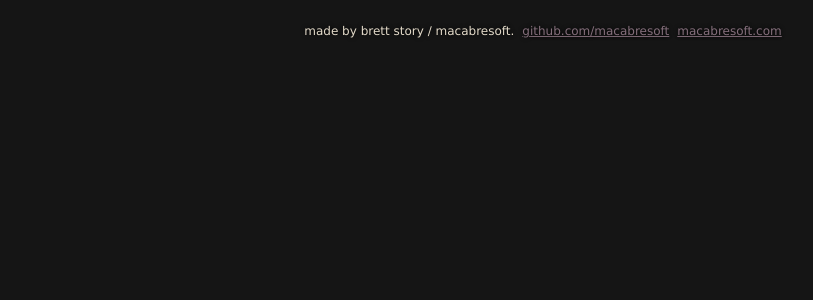
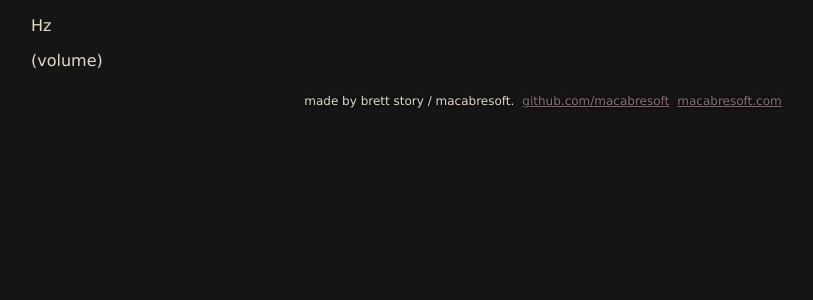
Before and after one commit to Macabresoft/guitar-tuner, an Angular app: page / in a window 1280 px wide. Shown: the top 300 px of the page, without its empty margins (97-910 px from the left). Built offline with nearby package versions, Linux system fonts and the light colour scheme; no server answers.

Commit message:
Using setInterval. Showing frequency

```diff
--- a/src/app/app.component.html
+++ b/src/app/app.component.html
@@ -1,4 +1,6 @@
 <div class="root">
+  <p>{{ currentFrequency }} Hz</p>
+  <p>{{ currentVolume }} (volume)</p>
   <router-outlet></router-outlet>
 </div>
 <footer class="center">
--- a/src/app/app.component.ts
+++ b/src/app/app.component.ts
@@ -11,6 +11,8 @@ export class AppComponent {
   title = 'guitar-tuner-web';
   minimumFrequency = 66.0;
   maximumFrequency = 392.0;
+  currentFrequency = '';
+  currentVolume = '';
 
   constructor(private frequencyService: FrequencyService) {
   }
@@ -20,14 +22,14 @@ export class AppComponent {
     this.frequencyService.Initialize(stream, this.minimumFrequency, this.maximumFrequency);
 
     if (stream) {
-      const mediaRecorder = new MediaRecorder(stream);
-      mediaRecorder.start(500);
-      mediaRecorder.ondataavailable = (event) => {
+      setInterval(() => this.update(), 500);
+    }
+  }
 
-        let bufferInformation = this.frequencyService.GetBufferInformation();
-        console.log('Frequency: ' + bufferInformation.frequency + ' Volume: ' + bufferInformation.volume);
-      }
-    }
+  update() : void {
+    let bufferInformation = this.frequencyService.GetBufferInformation();
+    this.currentFrequency = bufferInformation.frequency.toFixed(2);
+    this.currentVolume = bufferInformation.volume.toFixed(10);
   }
 
   async getMediaStream(): Promise<MediaStream> {
```
